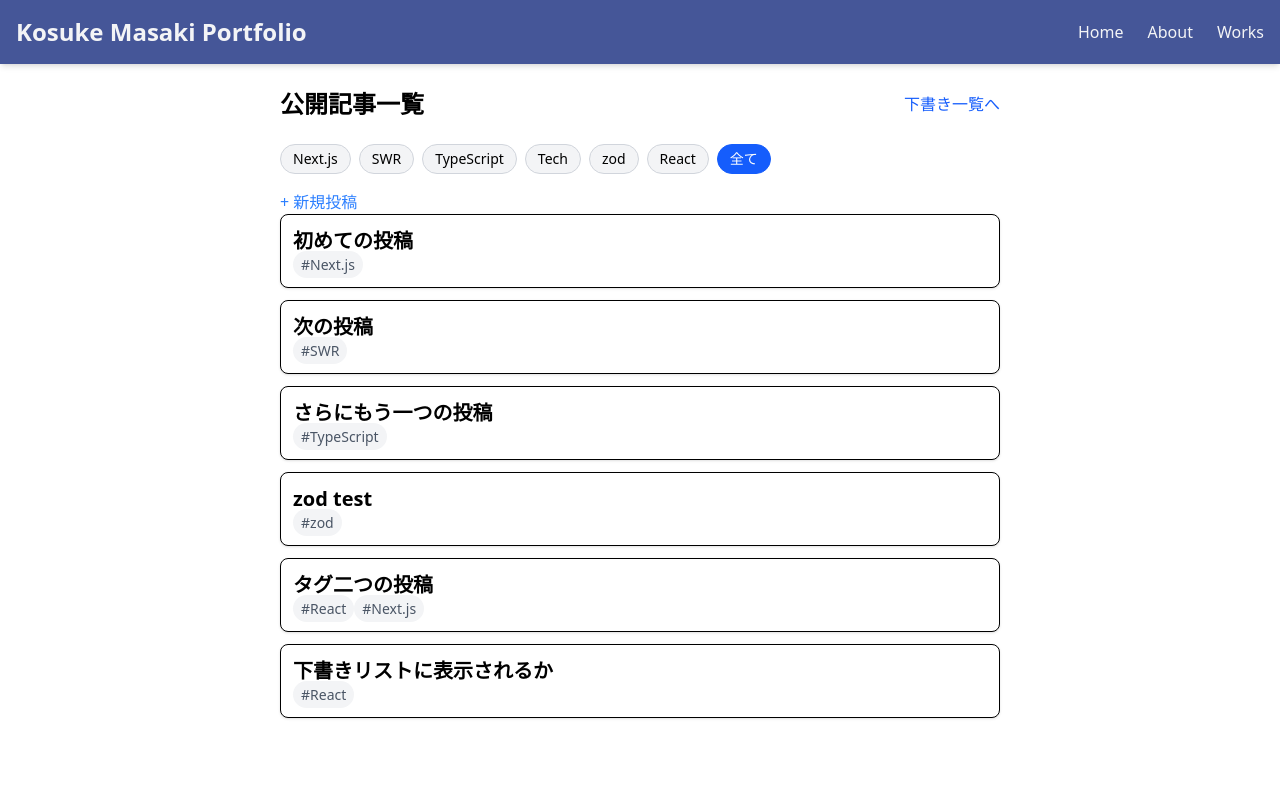
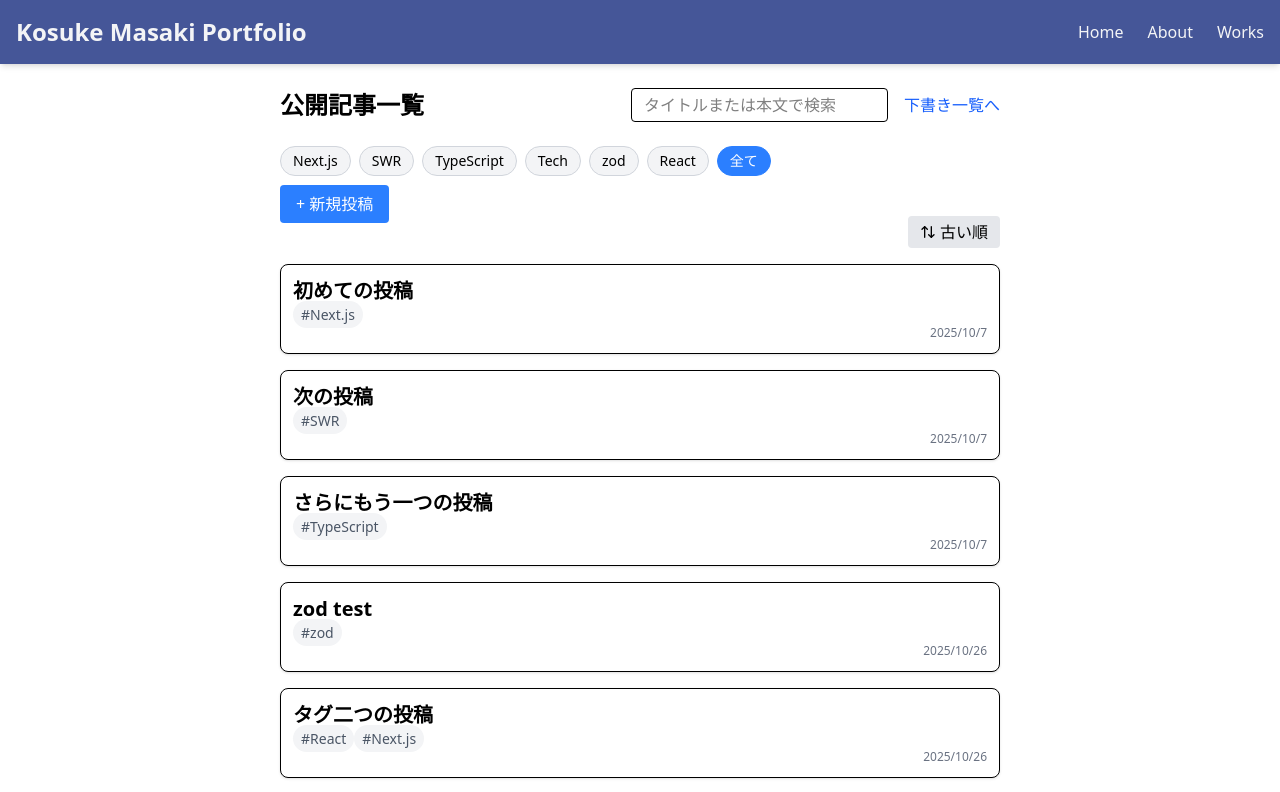
Before and after one commit to kosukemdev/my-app, a Next.js app: page /works/blog in a window 1280 px wide. Shown: the top 792 px of the page. Built offline with nearby package versions, Linux system fonts and the light colour scheme.

Commit message:
検索バー追加

```diff
--- a/app/works/blog/components/PostList.tsx
+++ b/app/works/blog/components/PostList.tsx
@@ -1,9 +1,36 @@
+"use client";
+
+import { useState } from "react";
 import { motion, AnimatePresence } from "framer-motion";
 import Link from "next/link";
 import { Post } from "../page";
+// lucide-reactの↑↓アイコン
+import { ArrowUpDown } from "lucide-react";
 
 export default function PostList({ posts }: { posts: Post[] }) {
+  // posts昇順と降順のトグル機能を追加する場合はここにstateと関数を追加
+  const [isAscending, setIsAscending] = useState(true);
+  const toggleSortOrder = () => {
+    setIsAscending((prev) => !prev);
+  };
+
+  const sortedPosts = posts.sort((a, b) => {
+    if (isAscending) {
+      return new Date(a.createdAt).getTime() - new Date(b.createdAt).getTime();
+    } else {
+      return new Date(b.createdAt).getTime() - new Date(a.createdAt).getTime();
+    }
+  });
+
   return (
+    <>
+      <button
+        onClick={toggleSortOrder}
+        className="mr-0 ml-auto px-3 py-1 bg-gray-200 rounded hover:bg-gray-300 transition flex items-center  cursor-pointer"
+      >
+        <ArrowUpDown className="inline-block w-4 h-4 mr-1" />
+        {isAscending ? "古い順" : "新しい順"}
+      </button>
       <AnimatePresence mode="wait">
         <motion.div
           key={posts.map((post) => post.id).join(",") ?? "all"}
@@ -13,11 +40,11 @@ export default function PostList({ posts }: { posts: Post[] }) {
           exit={{ opacity: 0, y: -10 }}
           transition={{ duration: 0.1 }}
         >
-        {posts.map((post) => (
+          {sortedPosts.map((post) => (
             <motion.div
               key={post.id}
               layout
-            className="border p-3 rounded-lg bg-white shadow-sm hover:shadow-md transition"
+              className="border p-3 mt-4 rounded-lg bg-white shadow-sm hover:shadow-md transition grid grid-cols-"
               whileHover={{ scale: 1.002 }}
             >
               <Link href={`/works/blog/${post.id}`}>
@@ -32,10 +59,14 @@ export default function PostList({ posts }: { posts: Post[] }) {
                     </span>
                   ))}
                 </p>
+                <p className="inline-block text-xs text-gray-500 float-right">
+                  {new Date(post.createdAt).toLocaleDateString("ja-JP")}
+                </p>
               </Link>
             </motion.div>
           ))}
         </motion.div>
       </AnimatePresence>
+    </>
   );
 }
--- a/app/works/blog/components/TagFilter.tsx
+++ b/app/works/blog/components/TagFilter.tsx
@@ -11,21 +11,24 @@ export default function TagFilter({
   selectedTags,
   setSelectedTags,
 }: TagFilterProps) {
+
+  const toggleTags = (tag: string) => {
+    setSelectedTags((prev) =>
+      prev.includes(tag) ? prev.filter((t) => t !== tag) : [...prev, tag]
+    );
+  };
+
   return (
     <div className="flex flex-wrap gap-2 mb-4">
       {allTags.map((tag, i) => (
         <button
           key={`${tag}-${i}`}
           onClick={() => {
-            setSelectedTags((prev) =>
-              prev.includes(tag)
-                ? prev.filter((t) => t !== tag)
-                : [...prev, tag]
-            );
+            toggleTags(tag);
           }}
           className={`px-3 py-1 rounded-full border text-sm transition ${
             selectedTags.includes(tag)
-              ? "bg-blue-600 text-white border-blue-600"
+              ? "bg-blue-500 text-white border-blue-500"
               : "bg-gray-100 hover:bg-gray-200 border-gray-300"
           }`}
         >
@@ -37,7 +40,7 @@ export default function TagFilter({
         onClick={() => setSelectedTags([])}
         className={`px-3 py-1 rounded-full border text-sm transition ${
           selectedTags.length === 0
-            ? "bg-blue-600 text-white border-blue-600"
+            ? "bg-blue-500 text-white border-blue-500"
             : "bg-gray-100 hover:bg-gray-200 border-gray-300"
         }`}
       >
--- /dev/null
+++ b/app/works/blog/components/WordFilter.tsx
@@ -0,0 +1,27 @@
+"use client";
+import { useState } from "react";
+
+export default function WordFilter({filteredPosts}: {filteredPosts: { id: string; title: string; content: string; tags: string[]; status: string; createdAt: string; }[] | undefined}) {
+  const [searchQuery, setSearchQuery] = useState<string>("");
+
+  const normalizedQuery = searchQuery.trim().toLowerCase();
+  const searchedPosts =
+    normalizedQuery && filteredPosts
+      ? filteredPosts.filter(
+          (post) =>
+            post.title.toLowerCase().includes(normalizedQuery) ||
+            post.content.toLowerCase().includes(normalizedQuery)
+        )
+      : filteredPosts;
+
+  return (
+    <input
+      aria-label="検索"
+      type="text"
+      value={searchQuery}
+      onChange={(e) => setSearchQuery(e.target.value)}
+      placeholder="タイトルまたは本文で検索"
+      className="border px-3 py-1 rounded focus:outline-none"
+    />
+  );
+}
--- a/app/works/blog/drafts/page.tsx
+++ b/app/works/blog/drafts/page.tsx
@@ -10,6 +10,7 @@ import { useState } from "react";
 
 export default function DraftListPage() {
   const [selectedTags, setSelectedTags] = useState<string[]>([]);
+  const [searchQuery, setSearchQuery] = useState<string>("");
   const { data: posts, error } = useSWR<Post[]>("/api/posts", fetcher);
 
   if (error) return <p className="p-6">データ取得に失敗しました</p>;
@@ -27,13 +28,33 @@ export default function DraftListPage() {
       post.status === "draft"
   );
 
+  const normalizedQuery = searchQuery.trim().toLowerCase();
+  const searchedPosts =
+    normalizedQuery && filteredPosts
+      ? filteredPosts.filter(
+          (post) =>
+            post.title.toLowerCase().includes(normalizedQuery) ||
+            post.content.toLowerCase().includes(normalizedQuery)
+        )
+      : filteredPosts;
+
   return (
     <div className="max-w-3xl mx-auto p-6 space-y-4">
       <div className="flex justify-between items-center mb-6">
         <h1 className="text-2xl font-bold">下書き一覧</h1>
-        <Link href="/works/blog" className="text-blue-500 hover:underline">
-          公開記事一覧へ
-        </Link>
+        <div className="flex items-center gap-4">
+          <input
+            aria-label="検索"
+            type="text"
+            value={searchQuery}
+            onChange={(e) => setSearchQuery(e.target.value)}
+            placeholder="タイトルまたは本文で検索"
+            className="border px-3 py-1 rounded focus:outline-none"
+          />
+          <Link href="/works/blog" className="text-blue-500 hover:underline">
+            公開記事一覧へ
+          </Link>
+        </div>
       </div>
 
       <TagFilter
@@ -57,7 +78,7 @@ export default function DraftListPage() {
           >
             + 新規投稿
           </Link>
-          <PostList posts={filteredPosts || []} />
+          <PostList posts={searchedPosts || []} />
         </>
       )}
     </div>
--- a/app/works/blog/page.tsx
+++ b/app/works/blog/page.tsx
@@ -14,11 +14,11 @@ export type Post = {
   tags: string[];
   status: string;
   createdAt: string;
-  updatedAt: string;
 };
 
 export default function BlogListPage() {
   const [selectedTags, setSelectedTags] = useState<string[]>([]);
+  const [searchQuery, setSearchQuery] = useState<string>("");
   const { data: posts, error } = useSWR<Post[]>(
     selectedTags.length > 0
       ? `/api/posts?tags=${selectedTags.join(",")}`
@@ -26,43 +26,58 @@ export default function BlogListPage() {
     fetcher,
     {
       revalidateOnFocus: false, // タブ切り替えで再フェッチしない
-      keepPreviousData: true, // ✅ 前のデータを保持してスムーズ更新！
+      keepPreviousData: true, //前のデータを保持してスムーズ更新
     }
   );
-
   if (error) return <p>記事の読み込みに失敗しました</p>;
 
   const allTags = Array.from(
     new Set(posts?.flatMap((post) => post.tags) || [])
   );
 
-  // selectedTags,statusに基づいてフィルタリング
   const filteredPosts = posts?.filter(
     (post) =>
       selectedTags.every((tag) => post.tags.includes(tag)) &&
       post.status === "published"
   );
 
+  const normalizedQuery = searchQuery.trim().toLowerCase();
+  const searchedPosts =
+    normalizedQuery && filteredPosts
+      ? filteredPosts.filter(
+          (post) =>
+            post.title.toLowerCase().includes(normalizedQuery) ||
+            post.content.toLowerCase().includes(normalizedQuery)
+        )
+      : filteredPosts;
+
   return (
     <div className="p-6 space-y-4 max-w-3xl mx-auto">
       <div className="flex justify-between items-center mb-6">
         <h1 className="text-2xl font-bold">公開記事一覧</h1>
-        <Link
-          href="/works/blog/drafts"
-          className="text-blue-600 hover:underline"
-        >
-          下書き一覧へ
-        </Link>
+        <div className="flex items-center gap-4">
+          <input
+            aria-label="検索"
+            type="text"
+            value={searchQuery}
+            onChange={(e) => setSearchQuery(e.target.value)}
+            placeholder="タイトルまたは本文で検索"
+            className="border px-3 py-1 rounded focus:outline-none"
+          />
+          <Link href="/works/blog/drafts" className="text-blue-600 hover:underline">
+            下書き一覧へ
+          </Link>
+        </div>
       </div>
       <TagFilter
         allTags={allTags}
         selectedTags={selectedTags}
         setSelectedTags={setSelectedTags}
       />
-      <Link href="/works/blog/new" className="text-blue-500 hover:underline">
+      <Link href="/works/blog/new" className="bg-blue-500 text-white px-4 py-2 rounded hover:bg-blue-600">
         + 新規投稿
       </Link>
-      <PostList posts={filteredPosts || []} />
+      <PostList posts={searchedPosts || []} />
     </div>
   );
 }
```
Lines whose indentation alone changed are shown as unchanged.
